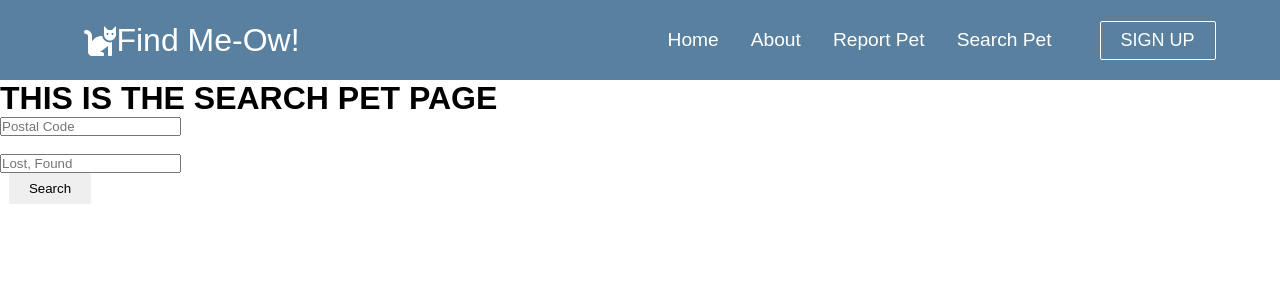
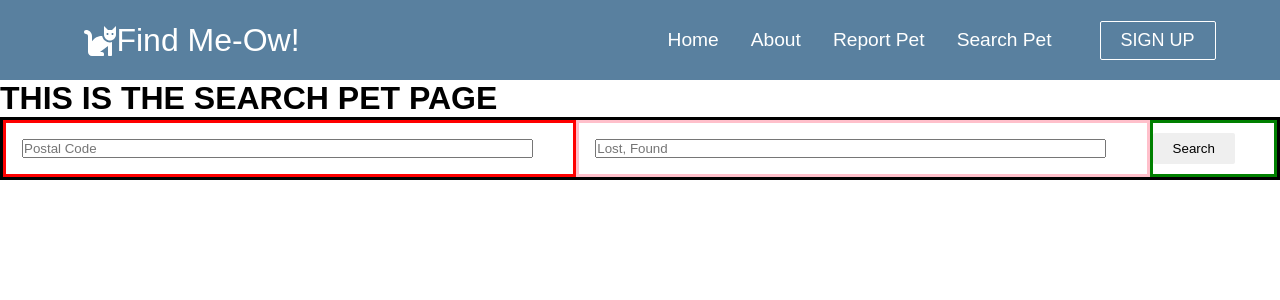
Before and after one commit to WalidDouri/FinalProject_Find_Meow, a React (Create React App) app in the folder frontend/: page /search-pet in a window 1280 px wide. Shown: the top 300 px of the page. Built offline with nearby package versions, Linux system fonts and the light colour scheme.

Commit message:
align how the search inputs will look like

```diff
--- a/frontend/src/components/SearchForm.jsx
+++ b/frontend/src/components/SearchForm.jsx
@@ -22,32 +22,37 @@ export default function SearchForm() {
 
   return (
     <div>
-      <Container className='d-flex'>
-        <Form onSubmit={handleSubmit}>
-        <Form.Group>
-
+      <Container className="search-page">
+        <Form onSubmit={handleSubmit} className="form">
+          <Form.Group className="form-left">
             <Form.Control
-
+              className="form-input"
               placeholder="Postal Code"
               aria-label="Location"
               aria-describedby="basic-addon2"
-          ref={postalCodeRef}/>
+              ref={postalCodeRef}
+            />
           </Form.Group>
-          &nbsp;&nbsp;
-        <Form.Group>
+          <Form.Group className="form-center">
             <Form.Control
-
+              className="form-input"
               placeholder="Lost, Found"
               aria-label="Status"
               aria-describedby="basic-addon2"
-          ref={statusRef}/>
+              ref={statusRef}
+            />
           </Form.Group>
-          &nbsp;&nbsp;
-        <Button variant="outline-secondary" id="button-addon2" type='submit'>
+          <Form.Group className="form-right">
+            <Button
+              variant="outline-secondary"
+              id="button-addon2"
+              type="submit"
+            >
               Search
             </Button>
+          </Form.Group>
         </Form>
       </Container>
     </div>
-  )
+  );
 }
--- a/frontend/src/components/SearchForm.scss
+++ b/frontend/src/components/SearchForm.scss
@@ -1,16 +1,54 @@
-div {
-  .hello {
+// div {
+//   .hello {
+//     display: flex;
+//     justify-content: center;
+//     color: blueviolet;
+//     border: cadetblue;
+//     border-style: solid;
+//     padding: 20px;
+//     margin: 20px;
+//   }
+
+//   .hi {
+//     justify-content: center;
+//   }
+
+// }
+.search-page {
+  border: 3px solid black;
+  display: flex;
+  width: 100vw;
+
+
+  .form {
     display: flex;
-    justify-content: center;
-    color: blueviolet;
-    border: cadetblue;
-    border-style: solid;
-    padding: 20px;
-    margin: 20px;
+    width: 100%;
+    justify-content: space-between;
+  }
+
+  .form-center {
+    width: 45%;
+    border: 3px pink solid;
+  }
+
+  .form-left {
+    width: 45%;
+    border: 3px red solid;
+  }
+
+  .form-right {
+    width: 10%;
+    border: 3px green solid;
+    display: flex;
+    align-items: center;
   }
 
   .hi {
-    justify-content: center;
+    width: 50%;
   }
 
+  .form-input {
+    width: 90%;
+    margin: 1rem;
+  }
 }
```
Lines whose indentation alone changed are shown as unchanged.
